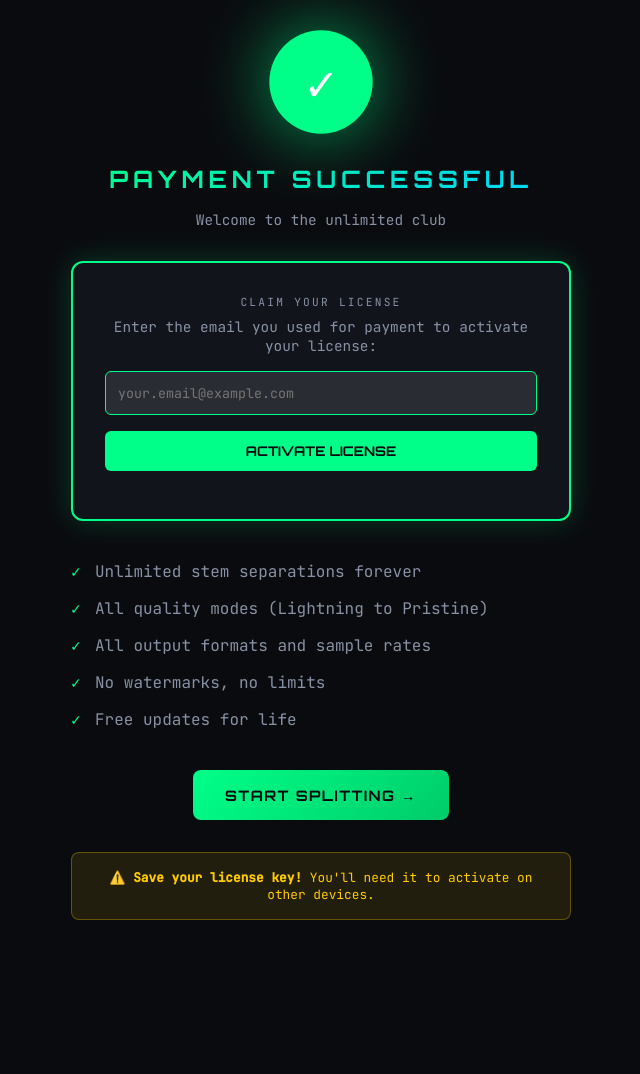
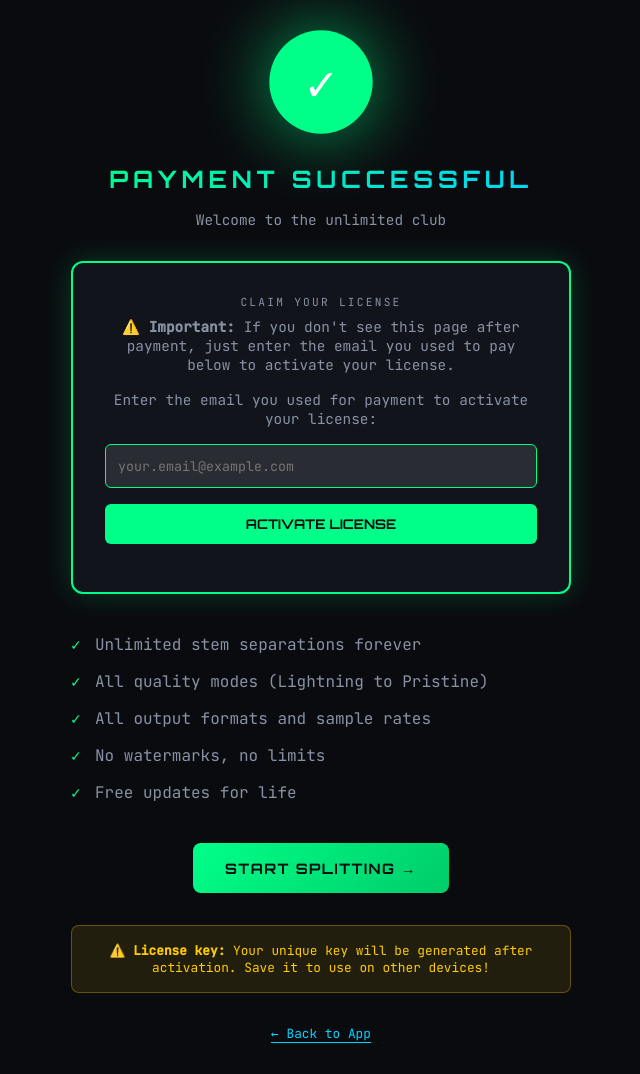
Before and after one commit to Joshbrooks237/Splitter, a Flask app: page /success in a window 1280 px wide. Shown: the whole page, without its empty margins (319-959 px from the left). Before the commit the page ends 920 px from the top, so only its background shows below. Run offline with Flask 3, Linux system fonts and the light colour scheme.

Commit message:
Improve success page UX and add auto-redirect
- Add warning message if user doesn't see success page after payment
- Auto-redirect to main app 2 seconds after successful license activation
- Add 'Back to App' link for manual navigation
- Clarify license key information
- This helps with the Stripe redirect flow

```diff
--- a/templates/success.html
+++ b/templates/success.html
@@ -180,6 +180,9 @@
             <div class="license-label">Claim Your License</div>
             <div id="licenseSection">
                 <p style="color: var(--text-secondary); margin-bottom: 1rem; font-size: 0.9rem;">
+                    ⚠️ <strong>Important:</strong> If you don't see this page after payment, just enter the email you used to pay below to activate your license.
+                </p>
+                <p style="color: var(--text-secondary); margin-bottom: 1rem; font-size: 0.9rem;">
                     Enter the email you used for payment to activate your license:
                 </p>
                 <input type="email" id="emailInput" placeholder="your.email@example.com"
@@ -208,7 +211,13 @@
         <a href="/" class="btn-start">START SPLITTING →</a>
 
         <div class="save-reminder">
-            ⚠️ <strong>Save your license key!</strong> You'll need it to activate on other devices.
+            ⚠️ <strong>License key:</strong> Your unique key will be generated after activation. Save it to use on other devices!
+        </div>
+
+        <div style="margin-top: 2rem; text-align: center;">
+            <p style="font-size: 0.8rem; color: var(--text-secondary);">
+                <a href="/" style="color: var(--accent-secondary); text-decoration: none; border-bottom: 1px solid var(--accent-secondary);">← Back to App</a>
+            </p>
         </div>
     </div>
 
@@ -277,6 +286,11 @@
 
                     statusDiv.textContent = 'License activated successfully!';
                     statusDiv.style.color = 'var(--accent-primary)';
+
+                    // Redirect to main app after 2 seconds
+                    setTimeout(() => {
+                        window.location.href = '/';
+                    }, 2000);
                 } else {
                     statusDiv.textContent = result.error || 'Failed to claim license';
                     statusDiv.style.color = '#ff6b6b';
```
